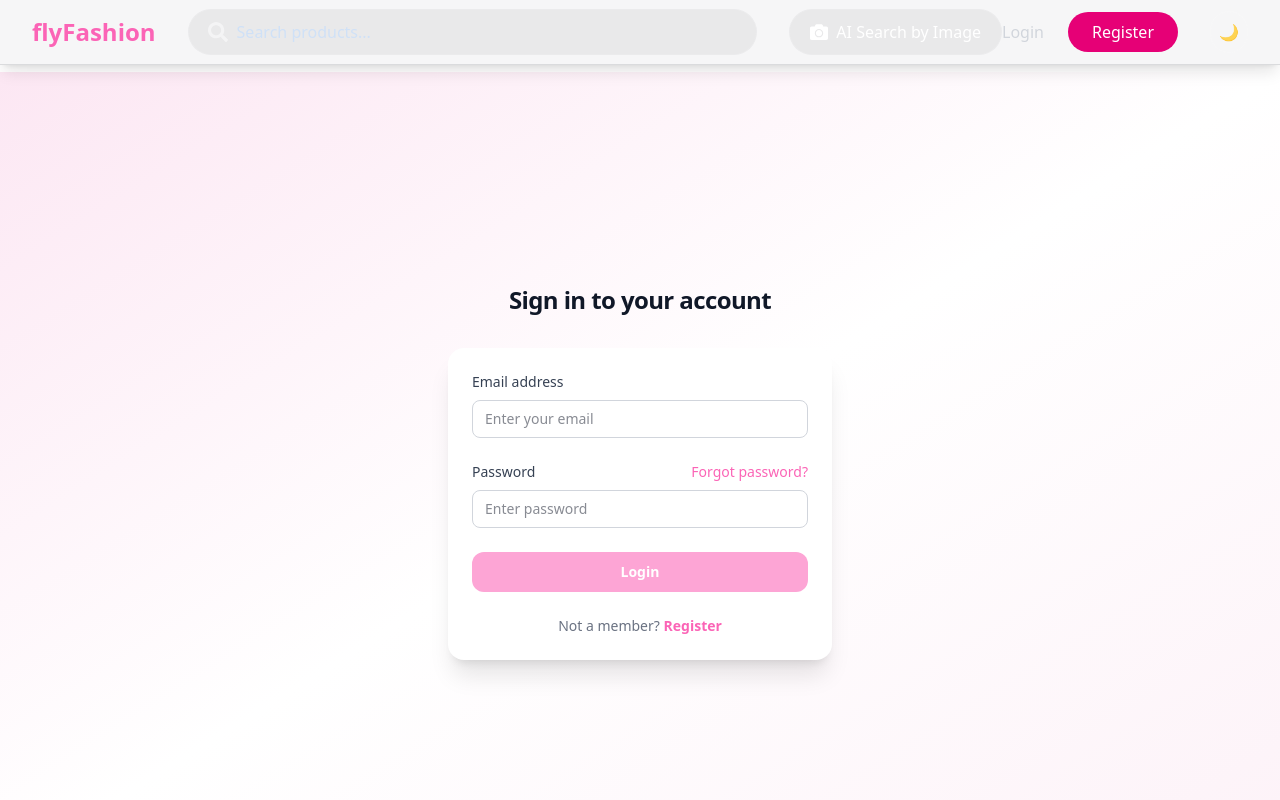
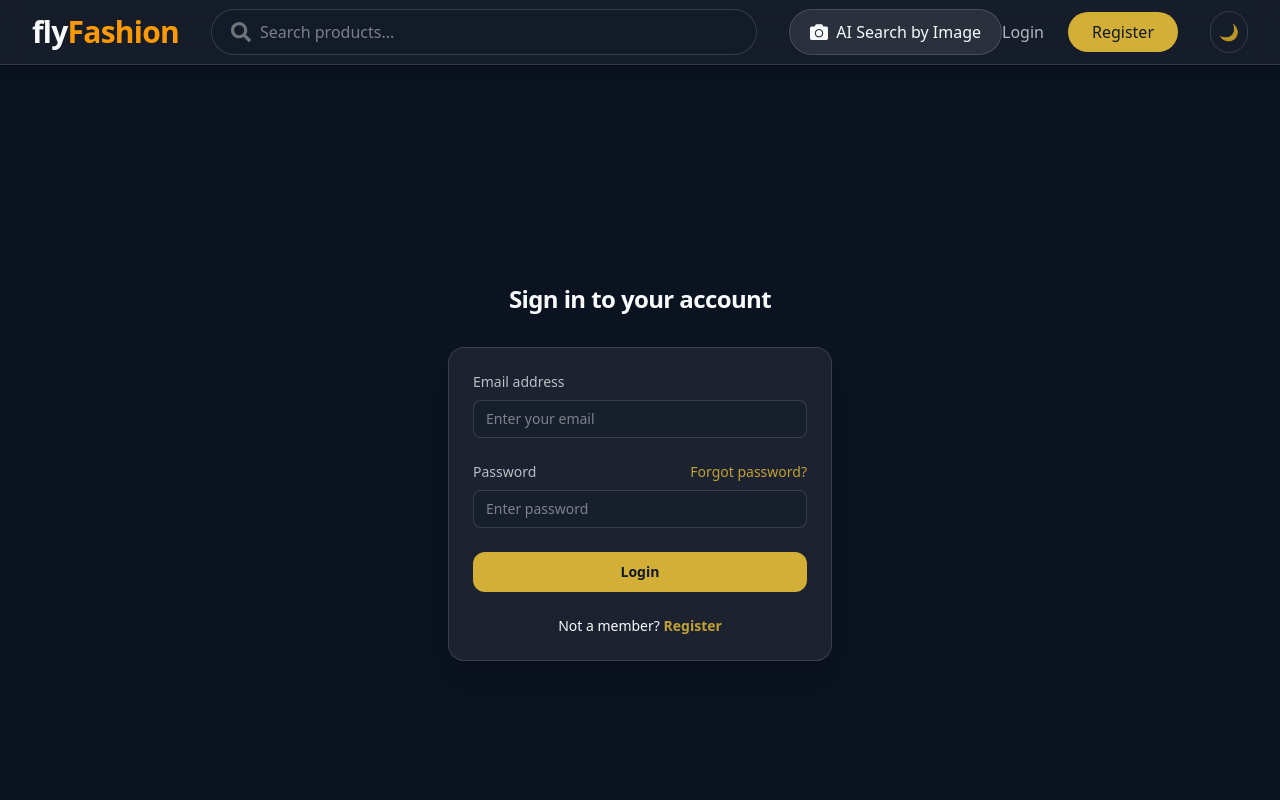
Before and after one commit to manishaenterprises059-jpg/client, a React (Vite) app: page /login in a window 1280 px wide. Shown: the top 800 px of the page. Built offline with nearby package versions, Linux system fonts and the light colour scheme.

Commit message:
theme change

```diff
--- a/index.html
+++ b/index.html
@@ -2,9 +2,9 @@
 <html lang="en">
   <head>
     <meta charset="UTF-8" />
-    <link rel="icon" type="image/svg+xml" href="/vite.svg" />
+    <link rel="icon" type="image/svg+xml" href="/src/assets/logo.png" />
     <meta name="viewport" content="width=device-width, initial-scale=1.0" />
-    <title>client</title>
+    <title>flyfashion</title>
   </head>
   <body>
     <div id="root"></div>
--- a/src/component/footer.jsx
+++ b/src/component/footer.jsx
@@ -4,6 +4,7 @@ import logo from '../assets/logo.png';
 function Footer() {
     return (
         <footer className="bg-[var(--panel-bg)] text-[var(--muted-text)] border-t border-[var(--border)]">
+
 
             <div className="max-w-7xl mx-auto px-6 py-16">
 
--- a/src/component/header.jsx
+++ b/src/component/header.jsx
@@ -2,7 +2,15 @@ import { useState, useContext } from 'react';
 import { NavLink } from 'react-router-dom';
 import { useDispatch, useSelector } from 'react-redux';
 import { motion, AnimatePresence } from 'framer-motion';
-import { FaCartPlus, FaHistory, FaSignOutAlt, FaBars, FaCamera, FaTimes, FaSearch } from 'react-icons/fa';
+import {
+  FaCartPlus,
+  FaHistory,
+  FaSignOutAlt,
+  FaBars,
+  FaCamera,
+  FaTimes,
+  FaSearch,
+} from 'react-icons/fa';
 
 import { logout } from '../features/auth_slice';
 import { resetCart } from '../features/cart';
@@ -11,7 +19,7 @@ import SearchByAi from './searchByAi';
 
 function Header() {
   const dispatch = useDispatch();
-  const user = useSelector((state) => state.user)
+  const user = useSelector((state) => state.user);
 
   const [theme, setTheme] = useState(() => {
     const stored = typeof window !== 'undefined' ? localStorage.getItem('theme') : null;
@@ -28,17 +36,11 @@ function Header() {
     });
   };
 
+  const { search, setSearch, resetToNormalMode, enterResultsView } = useContext(searcContext);
 
-  const {
-    search,
-    setSearch,
-    resetToNormalMode,
-    enterResultsView
-  } = useContext(searcContext);
-
-  const isAuth = useSelector(state => state.user.isAuth);
-  const role = useSelector(state => state.user.role);
-  const cartCount = useSelector(state => state.cart.cartCount);
+  const isAuth = useSelector((state) => state.user.isAuth);
+  const role = useSelector((state) => state.user.role);
+  const cartCount = useSelector((state) => state.cart.cartCount);
 
   const [mobileMenuOpen, setMobileMenuOpen] = useState(false);
   const [showAiSearch, setShowAiSearch] = useState(false);
@@ -72,25 +74,27 @@ function Header() {
     closeMobileMenu();
   };
 
+  const canShowSearch = user?.role !== 'seller' && user?.role !== 'admin';
+
   return (
     <>
-      <header className="fixed top-0 left-0 right-0 z-50 bg-[var(--panel-bg)]/90 backdrop-blur-md border-b border-[var(--border)] shadow-lg">
-
+      <header className="fixed top-0 left-0 right-0 z-50 bg-[var(--panel-bg)]/80 backdrop-blur-md border-b border-[var(--border)] shadow-lg">
         <div className="max-w-7xl mx-auto px-4 sm:px-6 lg:px-8">
           <div className="flex items-center justify-between h-16">
-
             {/* Logo */}
             <NavLink
               to="/"
-              onClick={() => { resetToNormalMode(); closeMobileMenu(); }}
-              className="text-2xl font-bold text-pink-400 hover:text-pink-300"
+              onClick={() => {
+                resetToNormalMode();
+                closeMobileMenu();
+              }}
+              className="text-3xl font-extrabold tracking-tight "
             >
-              flyFashion
+              fly<span className="text-amber-500">Fashion</span>
             </NavLink>
-
-            {/* ==================== DESKTOP SEARCH ==================== */}
-            {
-              (user.role !== "seller" && user.role !== "admin") && (<>
+            {/* Desktop Search + AI */}
+            {canShowSearch && (
+              <>
                 <div className="hidden md:block flex-1 max-w-xl mx-8">
                   <div className="relative">
                     <input
@@ -99,92 +103,94 @@ function Header() {
                       value={search}
                       onFocus={handleSearchFocus}
                       onChange={handleSearchChange}
-              className="w-full px-5 py-2.5 pl-12 bg-[var(--panel-bg-2)] border border-white/10 rounded-full text-white placeholder-blue-200/60 focus:outline-none focus:ring-2 focus:ring-[var(--accent-2)]/60"
+                      className="w-full px-5 py-2.5 pl-12 bg-[var(--panel-bg-2)] border border-[var(--border)] rounded-full text-[var(--primary)] placeholder-[var(--muted-text)]/70 focus:outline-none focus:ring-2 focus:ring-[var(--accent-2)]/60"
                     />
-                    <FaSearch className="absolute left-5 top-1/2 -translate-y-1/2 text-white/50" size={20} />
+                    <FaSearch className="absolute left-5 top-1/2 -translate-y-1/2 text-[var(--primary)]/40" size={20} />
                   </div>
                 </div>
 
-                {/* AI Image Search - Desktop  */}
                 <button
                   onClick={openAiSearch}
-              className="hidden md:flex items-center gap-2 px-5 py-2.5 bg-[var(--panel-bg-2)] hover:bg-[var(--panel-bg)] text-white rounded-full border border-white/10"
+                  className="hidden md:flex items-center gap-2 px-5 py-2.5 bg-[var(--panel-bg-2)] hover:bg-[var(--panel-bg)] text-[var(--primary)] rounded-full border border-[var(--border)]"
                 >
                   <FaCamera size={18} />
                   <span className="hidden sm:inline">AI Search by Image</span>
                 </button>
-              </>)}
+              </>
+            )}
 
             {/* Desktop Navigation */}
             <nav className="hidden md:flex items-center gap-8">
-              {isAuth && role === "user" && (
+              {isAuth && role === 'user' && (
                 <>
-                    <NavLink to="/cart" onClick={resetToNormalMode} className="relative text-white/70 hover:text-white">
+                  <NavLink to="/cart" onClick={resetToNormalMode} className="relative text-[var(--primary)]/70 hover:text-[var(--primary)]">
                     <FaCartPlus size={24} />
                     {cartCount > 0 && (
-                      <span className="absolute -top-1 -right-1 bg-red-500 text-white text-xs font-bold rounded-full h-5 w-5 flex items-center justify-center">
+                      <span className="absolute -top-1 -right-1 bg-[var(--danger)] text-[var(--secondary)] text-xs font-bold rounded-full h-5 w-5 flex items-center justify-center">
                         {cartCount}
                       </span>
                     )}
                   </NavLink>
-                  <NavLink to="/order" onClick={resetToNormalMode} className="text-gray-300 hover:text-white">
+
+                  <NavLink to="/order" onClick={resetToNormalMode} className="text-[var(--primary)]/70 hover:text-[var(--primary)]">
                     <FaHistory size={24} />
                   </NavLink>
                 </>
               )}
 
               {isAuth ? (
-                <button onClick={handleLogout} className="flex items-center gap-2 text-gray-300 hover:text-red-400">
+                <button onClick={handleLogout} className="flex items-center gap-2 text-[var(--primary)]/70 hover:text-[var(--danger)]">
                   <FaSignOutAlt size={22} /> Logout
                 </button>
               ) : (
                 <div className="flex items-center gap-6">
-                  <NavLink to="/login" className="text-gray-300 hover:text-white">Login</NavLink>
-                  <NavLink to="/register" className="px-6 py-2 bg-pink-600 hover:bg-pink-700 text-white rounded-full font-medium">Register</NavLink>
+                  <NavLink to="/login" className="text-[var(--primary)]/70 hover:text-[var(--primary)]">
+                    Login
+                  </NavLink>
+                  <NavLink
+                    to="/register"
+                    className="px-6 py-2 bg-[var(--accent)] hover:brightness-[0.98] text-[#111827] rounded-full font-medium"
+                  >
+                    Register
+                  </NavLink>
                 </div>
               )}
 
-              {/* Theme Toggle (desktop) */}
+              {/* Theme toggle */}
               <button
                 onClick={toggleTheme}
                 aria-label="Toggle theme"
-                className="hidden lg:flex items-center justify-center p-2 rounded-full border border-white/10 hover:bg-[var(--panel-bg)] text-white/80 hover:text-white"
+                className="hidden lg:flex items-center justify-center p-2 rounded-full border border-[var(--border)] hover:bg-[var(--panel-bg)] text-[var(--primary)]/70 hover:text-[var(--primary)]"
               >
                 {theme === 'dark' ? '☀️' : '🌙'}
               </button>
-
             </nav>
 
-            {/* Theme Toggle (mobile) */}
+            {/* Theme toggle (mobile) */}
             <button
               onClick={toggleTheme}
               aria-label="Toggle theme"
-              className="p-3 text-white/80 hover:text-white rounded-lg md:hidden border border-white/10 hover:bg-[var(--panel-bg)]"
+              className="p-3 text-[var(--primary)]/70 hover:text-[var(--primary)] rounded-lg md:hidden border border-[var(--border)] hover:bg-[var(--panel-bg)]"
             >
               {theme === 'dark' ? '☀️' : '🌙'}
             </button>
 
-            {/* ==================== MOBILE BUTTONS ==================== */}
+            {/* Mobile Buttons */}
             <div className="flex items-center gap-2 md:hidden">
-
-              {
-                (user.role !== "seller" && user.role !== "admin") && (<>
-                  <button
-                    onClick={openSearch}
-                    className="p-3 text-white hover:bg-gray-800 rounded-lg"
-                  >
+              {canShowSearch && (
+                <>
+                  <button onClick={openSearch} className="p-3 text-[var(--primary)]/70 hover:text-[var(--primary)] rounded-lg border border-[var(--border)] hover:bg-[var(--panel-bg)]">
                     <FaSearch size={24} />
                   </button>
-                  <button
-                    onClick={openAiSearch}
-                    className="p-3 text-white hover:bg-gray-800 rounded-lg"
-                  >
+                  <button onClick={openAiSearch} className="p-3 text-[var(--primary)]/70 hover:text-[var(--primary)] rounded-lg border border-[var(--border)] hover:bg-[var(--panel-bg)]">
                     <FaCamera size={24} />
                   </button>
-                </>)}
+                </>
+              )}
+
               <button
                 onClick={() => setMobileMenuOpen(!mobileMenuOpen)}
-                className="p-3 text-white hover:bg-gray-800 rounded-lg"
+                className="p-3 text-[var(--primary)]/70 hover:text-[var(--primary)] rounded-lg border border-[var(--border)] hover:bg-[var(--panel-bg)]"
               >
                 {mobileMenuOpen ? <FaTimes size={28} /> : <FaBars size={28} />}
               </button>
@@ -197,33 +203,38 @@ function Header() {
           {mobileMenuOpen && (
             <motion.div
               initial={{ opacity: 0, height: 0 }}
-              animate={{ opacity: 1, height: "auto" }}
+              animate={{ opacity: 1, height: 'auto' }}
               exit={{ opacity: 0, height: 0 }}
-              className="md:hidden bg-gray-900 border-t border-gray-800"
+              className="md:hidden bg-[var(--app-bg)]/90 border-t border-[var(--border)]"
             >
               <div className="px-4 py-6 flex flex-col gap-6 text-lg">
-                {isAuth && role === "user" && (
+                {isAuth && role === 'user' && (
                   <>
-                    <NavLink to="/cart" onClick={closeMobileMenu} className="flex items-center gap-3 text-gray-300 hover:text-white py-3">
+                    <NavLink to="/cart" onClick={closeMobileMenu} className="flex items-center gap-3 text-[var(--primary)]/70 hover:text-[var(--primary)] py-3">
                       <FaCartPlus size={24} /> Cart {cartCount > 0 && `(${cartCount})`}
                     </NavLink>
-                    <NavLink to="/order" onClick={closeMobileMenu} className="flex items-center gap-3 text-gray-300 hover:text-white py-3">
+                    <NavLink to="/order" onClick={closeMobileMenu} className="flex items-center gap-3 text-[var(--primary)]/70 hover:text-[var(--primary)] py-3">
                       <FaHistory size={24} /> Order History
                     </NavLink>
                   </>
                 )}
 
                 {isAuth ? (
-                  <button
-                    onClick={handleLogout}
-                    className="flex items-center gap-3 text-red-400 hover:text-red-500 py-3 text-left"
-                  >
+                  <button onClick={handleLogout} className="flex items-center gap-3 text-[var(--danger)] hover:opacity-90 py-3 text-left">
                     <FaSignOutAlt size={24} /> Logout
                   </button>
                 ) : (
-                  <div className="flex flex-col gap-4 pt-4 border-t border-gray-700">
-                    <NavLink to="/login" onClick={closeMobileMenu} className="text-gray-300 hover:text-white py-3">Login</NavLink>
-                    <NavLink to="/register" onClick={closeMobileMenu} className="px-6 py-3 bg-pink-600 hover:bg-pink-700 text-white rounded-xl text-center font-medium">Register</NavLink>
+                  <div className="flex flex-col gap-4 pt-4 border-t border-[var(--border)]">
+                    <NavLink to="/login" onClick={closeMobileMenu} className="text-[var(--primary)]/70 hover:text-[var(--primary)] py-3">
+                      Login
+                    </NavLink>
+                    <NavLink
+                      to="/register"
+                      onClick={closeMobileMenu}
+                      className="px-6 py-3 bg-[var(--accent)] hover:brightness-[0.98] text-[#111827] rounded-xl text-center font-medium"
+                    >
+                      Register
+                    </NavLink>
                   </div>
                 )}
               </div>
@@ -240,11 +251,13 @@ function Header() {
               initial={{ opacity: 0, scale: 0.95 }}
               animate={{ opacity: 1, scale: 1 }}
               exit={{ opacity: 0, scale: 0.95 }}
-              className="bg-[var(--panel-bg-2)] rounded-3xl shadow-2xl w-full max-w-lg overflow-hidden border border-white/10"
+              className="bg-[var(--panel-bg-2)] rounded-3xl shadow-2xl w-full max-w-lg overflow-hidden border border-[var(--border)]"
             >
-              <div className="px-6 py-4 border-b flex justify-between items-center border-white/10">
-                <h2 className="text-xl font-semibold text-white">AI Image Search</h2>
-                <button onClick={() => setShowAiSearch(false)} className="text-3xl text-white/50 hover:text-white">✕</button>
+              <div className="px-6 py-4 border-b flex justify-between items-center border-[var(--border)]">
+                <h2 className="text-xl font-semibold text-[var(--secondary)]">AI Image Search</h2>
+                <button onClick={() => setShowAiSearch(false)} className="text-3xl text-[var(--secondary)]/60 hover:text-[var(--secondary)]">
+                  ✕
+                </button>
               </div>
               <div className="p-6">
                 <SearchByAi onClose={() => setShowAiSearch(false)} />
--- a/src/index.css
+++ b/src/index.css
@@ -46,6 +46,46 @@
   --accent-2: rgba(212, 175, 55, 0.22);
 }
 
+/* ------------------------------------------------------------------
+   Tailwind class overrides for existing hard-coded colors.
+   This fixes “not everything turns dark/light” even when components
+   still use bg-white / text-gray-* / text-white etc.
+   ------------------------------------------------------------------ */
+
+.dark .bg-white { background-color: var(--panel-bg) !important; }
+.dark .bg-white\/70 { background-color: rgba(249, 250, 251, 0.07) !important; }
+.dark .bg-white\/\[0\.04\] { background-color: rgba(249, 250, 251, 0.04) !important; }
+.dark .bg-gray-800 { background-color: rgba(249, 250, 251, 0.08) !important; }
+.dark .bg-gray-100 { background-color: rgba(249, 250, 251, 0.07) !important; }
+.dark .bg-gray-50 { background-color: rgba(249, 250, 251, 0.06) !important; }
+.dark .bg-gray-300 { background-color: rgba(249, 250, 251, 0.18) !important; }
+
+.dark .text-white { color: rgba(249, 250, 251, 1) !important; }
+
+.dark .text-gray-500 { color: var(--muted-text) !important; }
+.dark .text-gray-600 { color: rgba(249, 250, 251, 0.72) !important; }
+.dark .text-gray-700 { color: var(--text) !important; }
+.dark .text-gray-400 { color: rgba(249, 250, 251, 0.65) !important; }
+.dark .text-muted { color: var(--muted-text) !important; }
+
+.dark .border-gray-800 { border-color: var(--border) !important; }
+.dark .border-gray-200 { border-color: var(--border) !important; }
+.dark .border-gray-300 { border-color: var(--border) !important; }
+.dark .ring-gray-300 { --tw-ring-color: var(--border); }
+
+.dark input,
+.dark textarea,
+.dark select {
+  background: rgba(17, 24, 39, 0.25);
+  border-color: var(--border);
+}
+
+.dark textarea::placeholder,
+.dark input::placeholder {
+  color: rgba(249, 250, 251, 0.45) !important;
+}
+
+
 
 html,
 body {
@@ -56,6 +96,31 @@ body {
   background: var(--app-bg);
   color: var(--text);
 }
+
+/* Default heading/paragraph readability in both themes */
+h1, h2, h3, h4, h5, h6 {
+  color: var(--text);
+}
+
+p {
+  color: var(--text);
+}
+
+/* nicer muted paragraph text */
+.text-muted,
+.text-muted p {
+  color: var(--muted-text);
+}
+
+
+
+/* Theme safety for light mode: keep only gray overrides.
+   Do NOT force .text-white to var(--text) in light mode because
+   some sections (like Footer links) rely on white text intentionally. */
+:not(.dark) .text-gray-500 { color: var(--muted-text) !important; }
+:not(.dark) .text-gray-400 { color: rgba(17, 24, 39, 0.65) !important; }
+
+
 
 /* Ensure consistent form elements across themes */
 input,
--- a/src/pages/login.jsx
+++ b/src/pages/login.jsx
@@ -1,11 +1,12 @@
 import React, { useState } from 'react';
 import toast from 'react-hot-toast';
-import { getLogin } from '../services/user'
-import { loginSuccess, logout } from '../features/auth_slice';
-import { useDispatch, useSelector } from 'react-redux'
+import { getLogin } from '../services/user';
+import { loginSuccess } from '../features/auth_slice';
+import { useDispatch, useSelector } from 'react-redux';
 import { useNavigate } from 'react-router-dom';
 import { useEffect } from 'react';
 const Login = () => {
+
   const [input, setInput] = useState({ email: "", password: "" })
   const dispatch = useDispatch()
   const isAuth = useSelector((state) => state.user.isAuth)
@@ -48,39 +49,41 @@ const Login = () => {
   })
 
   return (
-    <div className="min-h-screen bg-gradient-to-br from-pink-100 via-white to-pink-50 flex items-center justify-center px-4">
+    <div className="min-h-screen flex items-center justify-center px-4 bg-[var(--app-bg)]">
       <div className="w-full max-w-sm">
 
-        <h2 className="text-center text-2xl font-bold tracking-tight text-gray-900">
+        <h2 className="text-center text-2xl font-bold tracking-tight text-[var(--text)]">
           Sign in to your account
         </h2>
 
-        <div className="mt-8 bg-white shadow-xl rounded-2xl p-6">
+        <div className="mt-8 bg-white/70 dark:bg-white/[0.04] backdrop-blur shadow-xl rounded-2xl p-6 border border-[var(--border)]">
+
           <form className="space-y-6">
 
             {/* Email */}
             <div>
-              <label className="block text-sm font-medium text-gray-700">
+              <label className="block text-sm font-medium text-[var(--muted-text)]">
                 Email address
               </label>
               <input
+
                 value={input.email}
                 onChange={(e) => setInput({ ...input, email: e.target.value })}
                 type="email"
                 required
                 placeholder="Enter your email"
-                className="mt-2 block w-full rounded-lg border border-gray-300 px-3 py-2 text-sm
-            focus:outline-none focus:ring-2 focus:ring-pink-300 focus:border-pink-300"
+                className="mt-2 block w-full rounded-lg border border-[var(--border)]/70 bg-white/50 dark:bg-white/[0.04] px-3 py-2 text-sm
+            focus:outline-none focus:ring-2 focus:ring-[var(--accent-2)] focus:border-[var(--accent)]"
               />
             </div>
 
             {/* Password */}
             <div>
               <div className="flex items-center justify-between">
-                <label className="block text-sm font-medium text-gray-700">
+                <label className="block text-sm font-medium text-[var(--muted-text)]">
                   Password
                 </label>
-                <span onClick={() => navigate('/forgot-password')} className="text-sm font-medium text-pink-400 hover:text-pink-500 cursor-pointer">
+                <span onClick={() => navigate('/forgot-password')} className="text-sm font-medium text-[var(--accent)]/90 hover:text-[var(--accent)] cursor-pointer">
                   Forgot password?
                 </span>
               </div>
@@ -91,8 +94,8 @@ const Login = () => {
                 type="password"
                 required
                 placeholder="Enter password"
-                className="mt-2 block w-full rounded-lg border border-gray-300 px-3 py-2 text-sm
-            focus:outline-none focus:ring-2 focus:ring-pink-300 focus:border-pink-300"
+                className="mt-2 block w-full rounded-lg border border-[var(--border)]/70 bg-white/50 dark:bg-white/[0.04] px-3 py-2 text-sm
+            focus:outline-none focus:ring-2 focus:ring-[var(--accent-2)] focus:border-[var(--accent)]"
               />
             </div>
 
@@ -100,21 +103,21 @@ const Login = () => {
             <button
               onClick={handleLogin}
               type="button"
-              className="w-full rounded-xl bg-pink-300 py-2.5 text-sm font-semibold text-white
-          hover:bg-pink-400 transition focus:outline-none focus:ring-2 focus:ring-pink-300"
+                className="w-full rounded-xl bg-[var(--accent)] py-2.5 text-sm font-semibold text-[#111827]
+          hover:brightness-[1.05] transition focus:outline-none focus:ring-2 focus:ring-[var(--accent-2)]"
             >
               Login
             </button>
           </form>
 
           {/* Footer */}
-          <p className="mt-6 text-center text-sm text-gray-500">
-            Not a member?{" "}
+          <p className="mt-6 text-center text-sm text-[var(--muted-text)]">
+            Not a member?
             <span
               onClick={() => navigate("/register")}
-              className="font-semibold text-pink-400 hover:underline cursor-pointer"
+              className="font-semibold text-[var(--accent)]/90 hover:underline cursor-pointer"
             >
-              Register
+              {' '}Register
             </span>
           </p>
         </div>
```
Also changed, not shown: src/App.jsx (+8 -2 lines), src/component/searchByAi.jsx (+62 -14 lines), src/component/user_cart.jsx (+11 -9 lines), src/pages/register.jsx (+12 -11 lines), 1 other file (tests, documents, lock files or other folders).
